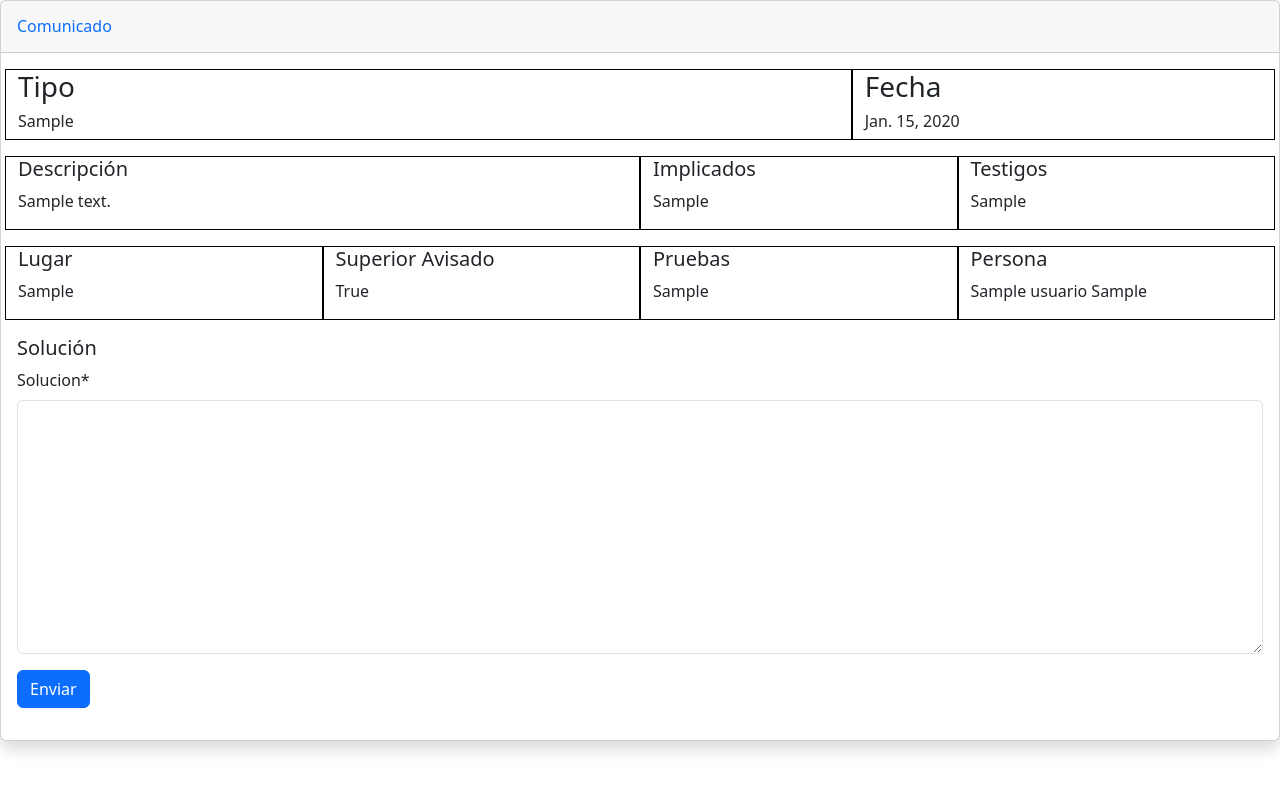
After one commit to DavidCounagoGonzalez/AprendiendoPython, a Django app: a page that uses CanalEtico/CanalEticoApp/templates/base.html in a window 1280 px wide. The commit adds this page. Run offline with Django 5.2, Linux system fonts and the light colour scheme; a user stored in the database is signed in; tables that the repository leaves empty hold one stand-in row (values such as "Sample post"); some libraries are stand-ins or nearby versions.

Commit message:
Ya se puede ver los comunicados y es obligatorio realizar el login para ello, falta dar a cada botón su token correspondiente

```diff
--- a/CanalEtico/CanalEtico/settings.py
+++ b/CanalEtico/CanalEtico/settings.py
@@ -148,3 +148,5 @@ EMAIL_HOST_PASSWORD = env('EMAIL_PASS')
 EMAIL_BACKEND = 'django.core.mail.backends.smtp.EmailBackend'
 
 DATETIME_FORMAT = '%d-%m-%Y %H:%M:%S'
+
+LOGIN_URL = '/gestion/login/'
--- a/CanalEtico/CanalEticoApp/forms.py
+++ b/CanalEtico/CanalEticoApp/forms.py
@@ -26,3 +26,9 @@ class ConsultaForm(ModelForm):
     class Meta:
         model = Comunicado
         fields = ['token', 'contraseña']
+
+class SolucionForm(ModelForm):
+
+    class Meta:
+        model = Comunicado
+        fields = ['solucion']
--- a/CanalEtico/CanalEticoApp/models.py
+++ b/CanalEtico/CanalEticoApp/models.py
@@ -43,6 +43,7 @@ class Comunicado(models.Model):
     fecha = models.DateField(auto_now_add = True, blank=True)
     pruebas = models.FileField(blank=True, null=True, upload_to="prueba/%Y/%m/%D/")
     solucionado = models.BooleanField(default=False)
+    solucion = models.TextField(default='',  null=True)
     comunicante = models.ForeignKey(Usuario, blank=True, on_delete=models.PROTECT, null=True)
 
     def __str__(self):
--- a/CanalEtico/CanalEticoApp/templates/base.html
+++ b/CanalEtico/CanalEticoApp/templates/base.html
@@ -8,6 +8,7 @@
     <link href="https://cdn.jsdelivr.net/npm/bootstrap@5.3.0/dist/css/bootstrap.min.css" rel="stylesheet">
     <link rel="stylesheet" href="{% static 'css/main.css' %}">
     <script src="https://cdn.jsdelivr.net/npm/bootstrap@5.3.0/dist/js/bootstrap.bundle.min.js"></script>
+    <script src="https://kit.fontawesome.com/a3b3463635.js" crossorigin="anonymous"></script>
 </head>
 <body>
 
--- /dev/null
+++ b/CanalEtico/CanalEticoApp/templates/ver_comunicado.html
@@ -0,0 +1,64 @@
+{% extends 'base.html' %}
+
+{% block content %}
+
+{% load crispy_forms_tags %}
+<div class="row">
+    <div class="col-12">
+        <div class="card shadow mb-4">
+            <div
+                class="card-header py-3 d-flex flex-row align-items-center justify-content-between">
+                <h6 class="m-0 font-weight-bold text-primary">Comunicado</h6>
+            </div>
+            <div class="card-body">
+                <div class="row">
+                    <div class="mb-3 col-sm-8" style="border: 1px solid black;">
+                        <h3>Tipo</h3>
+                        <h6>{{ comunicado.tipo }}</h6>
+                    </div>
+                    <div class="mb-3 col-sm-4" style="border: 1px solid black;">
+                        <h3>Fecha</h3>
+                        <h6>{{ comunicado.fecha }}</h6>
+                    </div>
+                    <div class="mb-3 col-sm-6" style="border: 1px solid black;">
+                        <h5>Descripción</h5>
+                        <p>{{ comunicado.descripcion }}</p>
+                    </div>
+                    <div class="mb-3 col-sm-3" style="border: 1px solid black;">
+                        <h5>Implicados</h5>
+                        <p>{{ comunicado.implicados }}</p>
+                    </div>
+                    <div class="mb-3 col-sm-3" style="border: 1px solid black;">
+                        <h5>Testigos</h5>
+                        <p>{{ comunicado.testigos }}</p>
+                    </div>
+                    <div class="mb-3 col-sm-3" style="border: 1px solid black;">
+                        <h5>Lugar</h5>
+                        <p>{{ comunicado.lugar }}</p>
+                    </div>
+                    <div class="mb-3 col-sm-3" style="border: 1px solid black;">
+                        <h5>Superior Avisado</h5>
+                        <p>{{ comunicado.avisado }}</p>
+                    </div>
+                    <div class="mb-3 col-sm-3" style="border: 1px solid black;">
+                        <h5>Pruebas</h5>
+                        <p>{{ comunicado.pruebas }}</p>
+                    </div>
+                    <div class="mb-3 col-sm-3" style="border: 1px solid black;">
+                        <h5>Persona</h5>
+                        <p>{{ comunicado.comunicante }}</p>
+                    </div>
+                    <div class="mb-3 col-sm-12">
+                        <h5>Solución</h5>
+                        <form action="" method="post">
+                            {% csrf_token %}
+                            {{ form | crispy }}
+                            <button class="btn btn-primary w-40" type="submit">Enviar</button>
+                        </form>
+                    </div>
+                </div>
+            </div>
+        </div>
+    </div>
+</div>
+{% endblock %}
--- a/CanalEtico/CanalEticoApp/urls.py
+++ b/CanalEtico/CanalEticoApp/urls.py
@@ -3,6 +3,7 @@ from . import views
 
 from django.conf import settings
 from django.views.static import serve
+from django.contrib.auth.decorators import login_required
 
 urlpatterns = [
     path('', views.index, name='index'),
@@ -13,7 +14,8 @@ urlpatterns = [
     path('comunicacion/registro/', views.data_comunicado, name='comData'),
     path('comunicacion/finalizar/', views.finalizar, name='finalizar'),
     path('gestion/login/', views.logueo, name='logueo'),
-    path('gestion/comunicados/', views.gestion, name='gestion')
+    path('gestion/comunicados/', login_required(views.gestion), name='gestion'),
+    path('gestion/comunicados/<str:token>', login_required(views.ver_comunicado), name='verCom')
 ]
 
 if settings.DEBUG:
--- a/CanalEtico/CanalEticoApp/views.py
+++ b/CanalEtico/CanalEticoApp/views.py
@@ -1,5 +1,5 @@
-from django.shortcuts import render, redirect
-from .forms import UsuarioForm, ComunicadoForm, ConsultaForm
+from django.shortcuts import render, redirect, get_object_or_404
+from .forms import UsuarioForm, ComunicadoForm, ConsultaForm, SolucionForm
 from django.http import HttpResponse
 from .models import Usuario, Comunicado, Tipo
 import secrets
@@ -189,3 +189,13 @@ def gestion(request):
     comunicados = Comunicado.objects.all()
 
     return render(request, 'gestion.html', {'comunicados': comunicados})
+
+def ver_comunicado(request, token):
+    comunicado = get_object_or_404(Comunicado, token=token)
+    if request.method == 'GET':
+        return render(request, 'ver_comunicado.html', {'comunicado': comunicado, 'form': SolucionForm})
+    else:
+        comunicado.solucion = request.POST['solucion']
+        comunicado.solucionado = True
+        comunicado.save()
+        return redirect('gestion')
```
Also changed, not shown: CanalEtico/CanalEticoApp/templates/gestion.html (+38 -0 lines), CanalEtico/CanalEticoApp/migrations/0016_comunicado_solucion.py (added).
